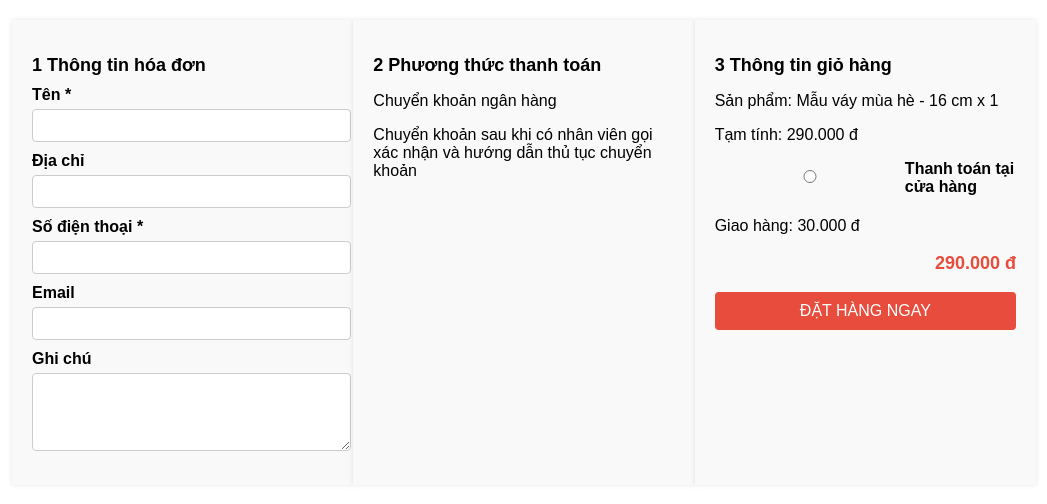
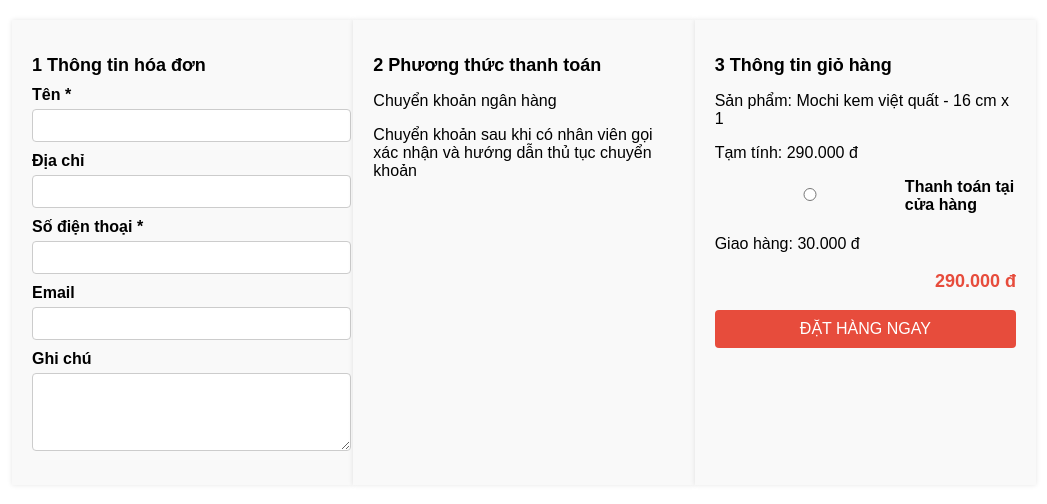
Before and after one commit to Cake-House/php-n9-cakehouse, a PHP site: page /thanhToan/thanhtoan.php in a window 1280 px wide. Shown: the top 504 px of the page, without its empty margins (116-1163 px from the left). Run offline with PHP 8.4, Linux system fonts and the light colour scheme.

Commit message:
thanh toan

```diff
--- a/src/thanhToan/thanhtoan.php
+++ b/src/thanhToan/thanhtoan.php
@@ -177,7 +177,7 @@
             </div>
             <div class="section">
                 <h2>3 Thông tin giỏ hàng</h2>
-                <p>Sản phẩm: Mẫu váy mùa hè - 16 cm x 1</p>
+                <p>Sản phẩm: Mochi kem việt quất - 16 cm x 1</p>
                 <p>Tạm tính: 290.000 đ</p>
                 <div class="radio-group">
                     <input type="radio" id="cod" name="payment" value="cod">
```
